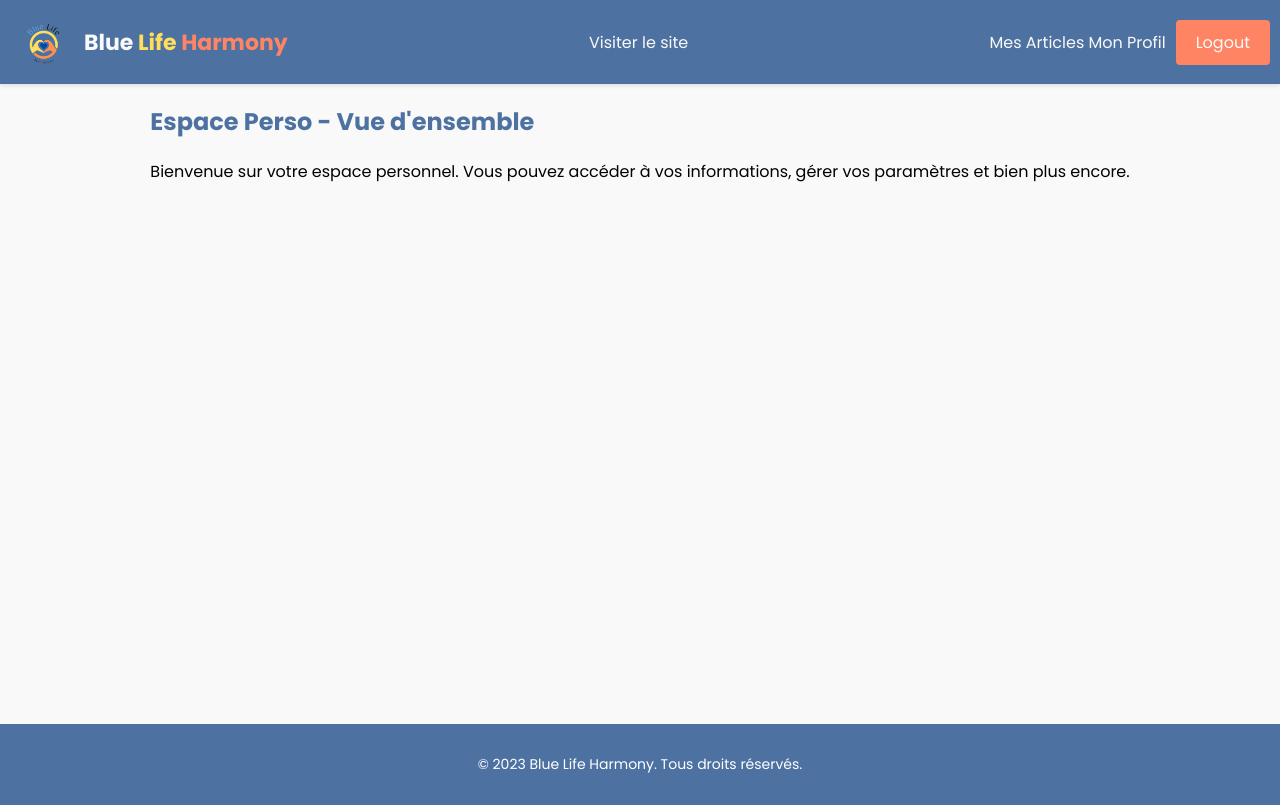
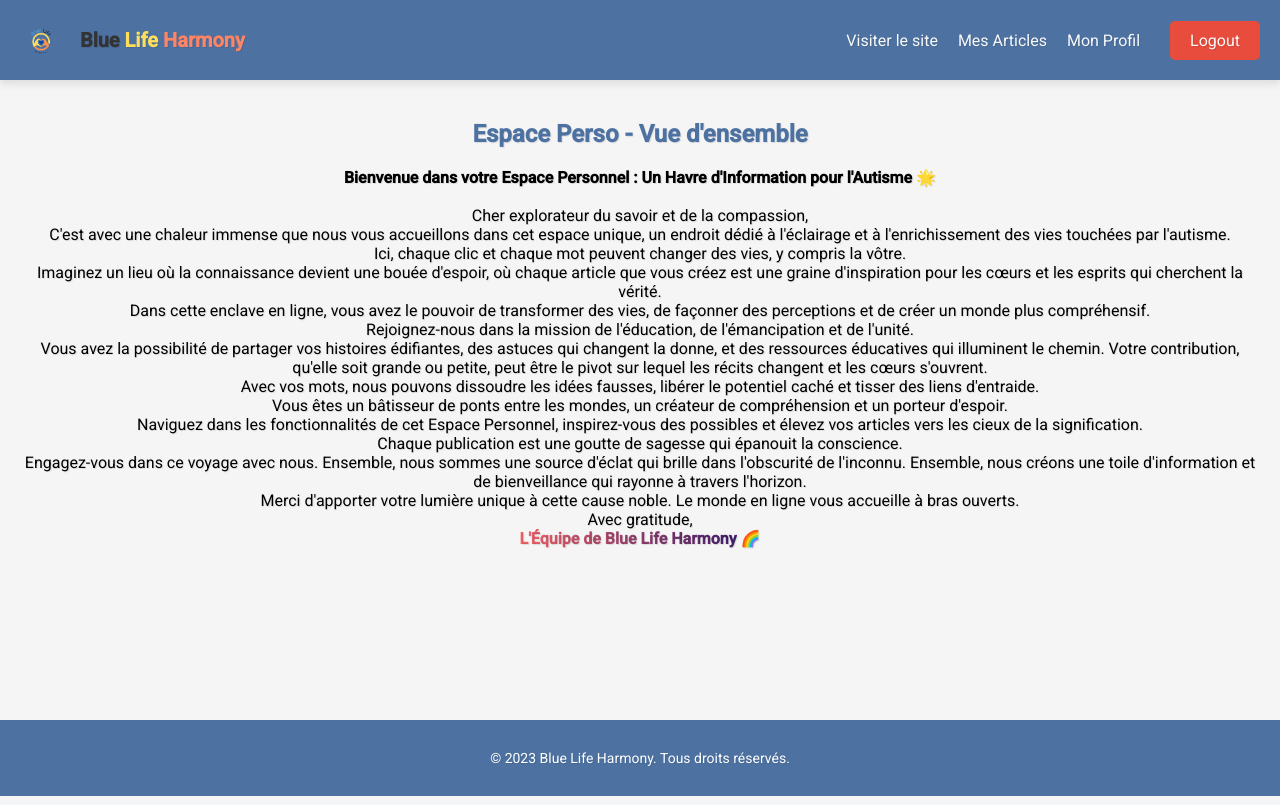
Before and after one commit to Johannafld/bluelifeharmony, a PHP site: page /espaceperso/index.php in a window 1280 px wide. Run offline with PHP 8.4, Linux system fonts and the light colour scheme; a user stored in the database is signed in; some libraries are stand-ins or nearby versions.

Commit message:
new files

```diff
--- /dev/null
+++ b/espaceperso/assets/css/header.css
@@ -0,0 +1,62 @@
+/* Styles pour le header */
+.dashboard-header {
+    display: flex;
+    justify-content: space-between;
+    align-items: center;
+    padding: 20px;
+    background-color:#4d72a2;
+    box-shadow: 0 4px 8px rgba(0, 0, 0, 0.1);
+  }
+
+  /* Styles pour le logo */
+  .logo img {
+    width: 40px;
+    height: 40px;
+    margin-right: 10px;
+  }
+
+  .logo p {
+    font-size: 20px;
+    font-weight: bold;
+    color: #333;
+  }
+
+  .logo span {
+    color: #3498db; /* Couleur pour les mots "Life" et "Harmony" */
+  }
+
+  /* Styles pour le menu */
+  .menu {
+    display: flex;
+    align-items: center;
+  }
+
+  .navbar {
+    list-style: none;
+    display: flex;
+  }
+
+  .navbar a {
+    text-decoration: none;
+    color: #333;
+    margin-right: 20px;
+    transition: color 0.3s ease-in-out;
+  }
+
+  .navbar a:hover {
+    color:rgb(0, 0, 0); /* Couleur au survol */
+  }
+
+  /* Style pour le bouton de déconnexion */
+  .logout-button {
+    background-color: #e74c3c;
+    color: white;
+    padding: 10px 20px;
+    border-radius: 5px;
+    text-decoration: none;
+    transition: background-color 0.3s ease-in-out;
+  }
+
+  .logout-button:hover {
+    background-color: #c0392b; /* Couleur au survol */
+  }
--- /dev/null
+++ b/espaceperso/assets/css/index.css
@@ -0,0 +1,20 @@
+@import url('https://fonts.googleapis.com/css2?family=Roboto:wght@300;400;500&display=swap');
+
+body {
+    background-color: whitesmoke;
+    font-family: 'Roboto', sans-serif;
+    text-shadow: 1px 1px 1px rgba(0, 0, 0, 0.1);
+}
+.content {
+    text-align: center;
+    margin-top: 20px;
+
+
+}
+.team-name {
+        background: linear-gradient(45deg, #FF6B6B, #3A1C71);
+        -webkit-background-clip: text;
+        background-clip: text;
+        color: transparent;
+        font-weight: bold;
+}
--- a/espaceperso/index.php
+++ b/espaceperso/index.php
@@ -28,7 +28,28 @@
     <main class="dashboard">
     <div class="content">
       <h2>Espace Perso - Vue d'ensemble</h2>
-      <p>Bienvenue sur votre espace personnel. Vous pouvez accéder à vos informations, gérer vos paramètres et bien plus encore.</p>
+      <p> <strong> Bienvenue dans votre Espace Personnel : Un Havre d'Information pour l'Autisme </strong> 🌟 <br> <br>
+
+Cher explorateur du savoir et de la compassion,<br>
+
+C'est avec une chaleur immense que nous vous accueillons dans cet espace unique, un endroit dédié à l'éclairage et à l'enrichissement des vies touchées par l'autisme.<br> Ici, chaque clic et chaque mot peuvent changer des vies, y compris la vôtre.<br>
+
+Imaginez un lieu où la connaissance devient une bouée d'espoir, où chaque article que vous créez est une graine d'inspiration pour les cœurs et les esprits qui cherchent la vérité.<br> Dans cette enclave en ligne, vous avez le pouvoir de transformer des vies, de façonner des perceptions et de créer un monde plus compréhensif.<br>
+
+Rejoignez-nous dans la mission de l'éducation, de l'émancipation et de l'unité. <br> Vous avez la possibilité de partager vos histoires édifiantes, des astuces qui changent la donne, et des ressources éducatives qui illuminent le chemin. Votre contribution, qu'elle soit grande ou petite, peut être le pivot sur lequel les récits changent et les cœurs s'ouvrent.<br>
+
+Avec vos mots, nous pouvons dissoudre les idées fausses, libérer le potentiel caché et tisser des liens d'entraide.<br>Vous êtes un bâtisseur de ponts entre les mondes, un créateur de compréhension et un porteur d'espoir.<br>
+
+Naviguez dans les fonctionnalités de cet Espace Personnel, inspirez-vous des possibles et élevez vos articles vers les cieux de la signification.<br> Chaque publication est une goutte de sagesse qui épanouit la conscience.<br>
+
+Engagez-vous dans ce voyage avec nous. Ensemble, nous sommes une source d'éclat qui brille dans l'obscurité de l'inconnu. Ensemble, nous créons une toile d'information et de bienveillance qui rayonne à travers l'horizon.<br>
+
+Merci d'apporter votre lumière unique à cette cause noble. Le monde en ligne vous accueille à bras ouverts.<br>
+
+Avec gratitude,<br>
+<span class="team-name">L'Équipe de Blue Life Harmony</span> 🌈
+
+</p>
     </div>
 
     </main>
--- a/espaceperso/partials/header.php
+++ b/espaceperso/partials/header.php
@@ -1,3 +1,6 @@
+<head>
+  <link rel="stylesheet" href="assets/css/header.css"
+</head>
 <header class="dashboard-header">
     <a href="index.php">
     <div class="logo">
@@ -5,9 +8,10 @@
         <p>Blue <span>Life</span> <span>Harmony</span></p>
     </div>
     </a>
-    <a href="?frontpage">Visiter le site</a>
+
     <div class="menu">
       <nav class="navbar">
+      <a href="?frontpage">Visiter le site</a>
       <a href="articles.php">Mes Articles</a>
       <a href="profile.php">Mon Profil</a>
     </nav>
```
Also changed, not shown: about.php (+9 -0 lines), assets/css/about.css (+7 -2 lines), assets/css/main.css (+11 -0 lines), blog.php (+9 -0 lines), index.php (+17 -38 lines), 5 other files.
